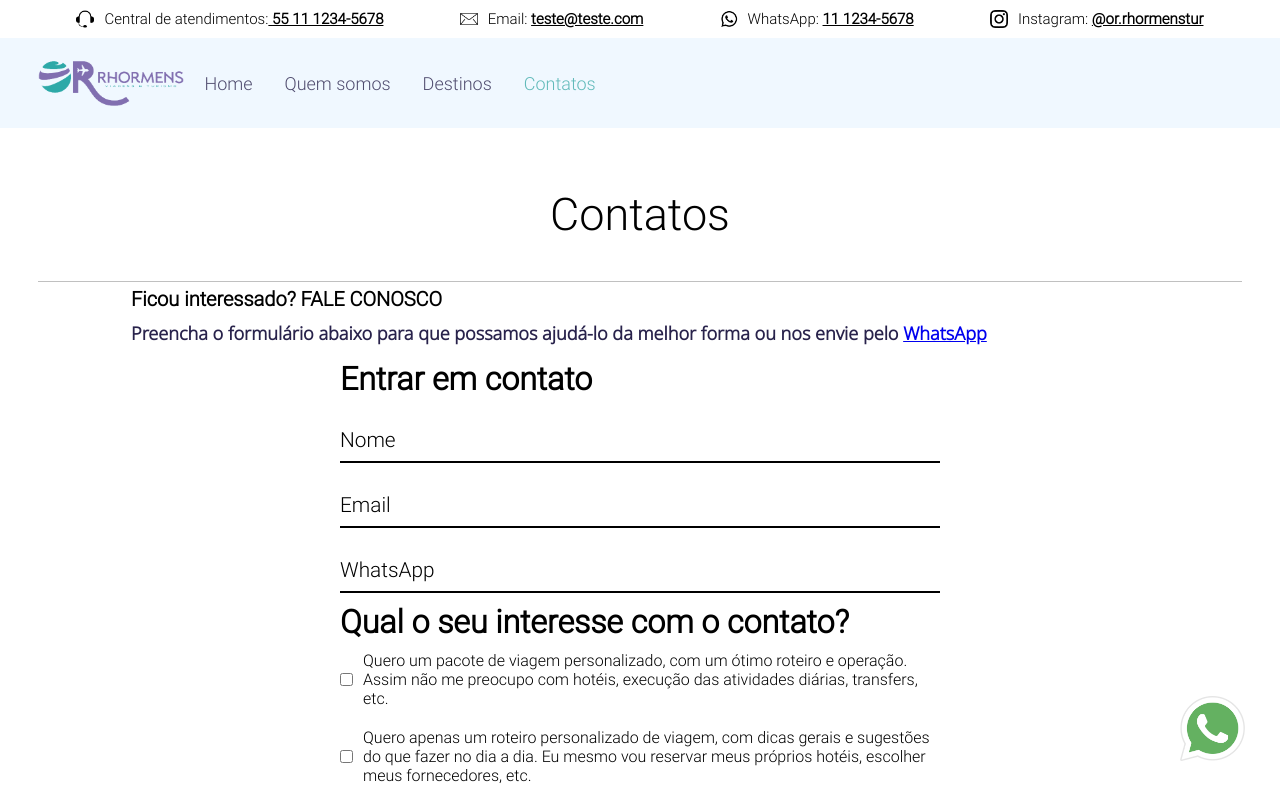
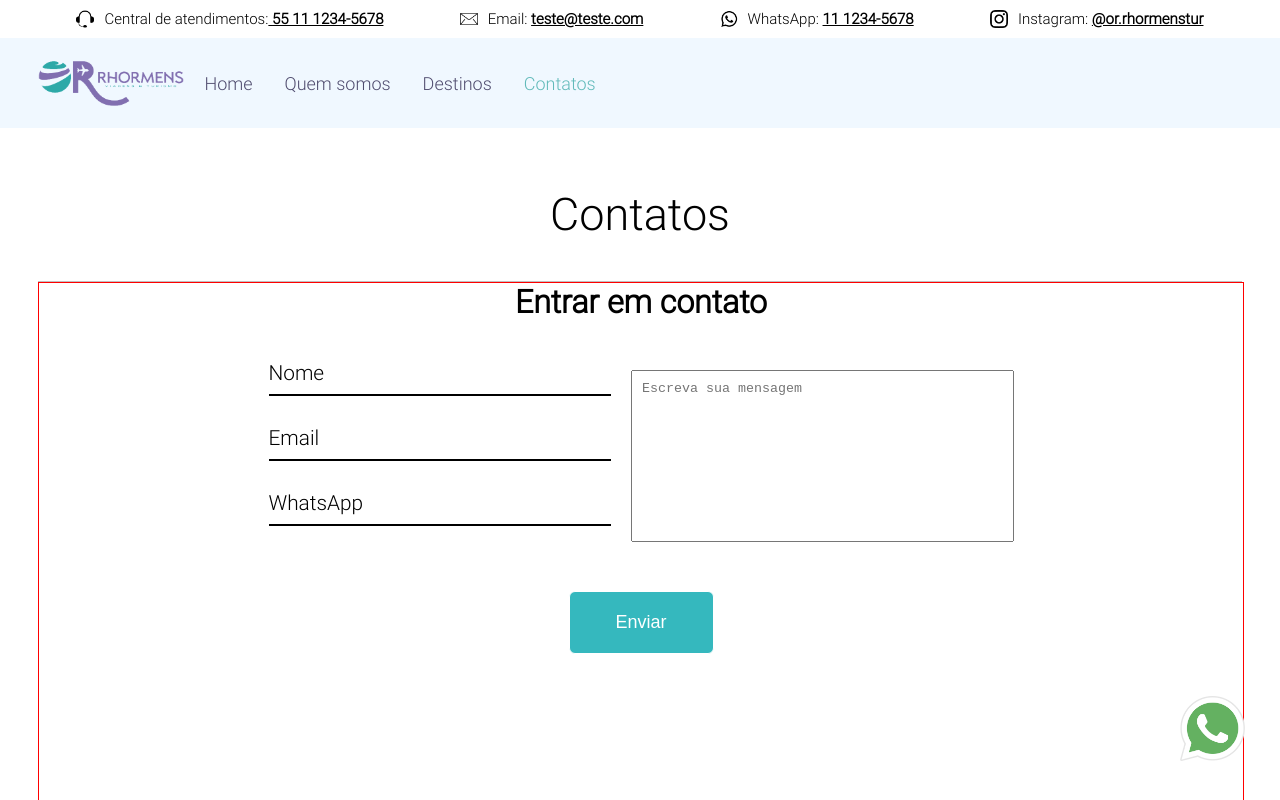
Before and after one commit to FelipeEduardoOliveira/OrTurismo, a React (Create React App) app: page /contatos in a window 1280 px wide. Shown: the top 800 px of the page. Built offline with nearby package versions, Linux system fonts and the light colour scheme.

Commit message:
ajuste form e token

```diff
--- a/src/Components/Form/index.tsx
+++ b/src/Components/Form/index.tsx
@@ -1,18 +1,20 @@
 import React, { useState } from "react";
+import Button from "../Button";
 import Input from "../Input";
-import CheckboxInput from "./checkboxInput";
-import { interesseEmContato, tipoDeViajante } from "./question";
-
+import { ContainerForm, ContainerFormData, ContainerForm_01, ContainerForm_02 } from "./style";
 
 const Form = () => {
   const [name, setName] = useState<string>("");
   const [email, setEmail] = useState<string>("");
   const [whatsApp, setWhatApp] = useState<string>("");
+  const [messageText, setMessageText] = useState<string>("");
 
   return (
-    <form style={{ width: "100%", maxWidth: "600px" }}>
-      <div>
-        <h1>Entrar em contato</h1>
+    <ContainerForm >
+      <h1>Entrar em contato</h1>
+
+      <ContainerFormData>
+      <ContainerForm_02>
         <Input
           onChange={(e: any) => setName(e)}
           name={"Nome"}
@@ -31,13 +33,20 @@ const Form = () => {
           value={whatsApp}
           placeholder={"WhatsApp"}
         />
-      </div>
+      </ContainerForm_02>
+      <ContainerForm_01>
+        <textarea id="message" name="message" placeholder="Escreva sua mensagem" rows={10} cols={50} spellCheck={true} value={messageText} onChange={(e:any)=>setMessageText(e.target.value)}>
+        </textarea>
+      </ContainerForm_01>
+      </ContainerFormData>
 
-<CheckboxInput listData={interesseEmContato} Title={'Qual o seu interesse com o contato?'} />
-{/* <CheckboxInput listData={tipoDeViajante} Title={'Qual o seu interesse com o contato?'} /> */}
+      <Button title="Enviar" onClick={()=>console.log()} key={'Send-button'}/>
 
 
-    </form>
+
+      {/* <CheckboxInput listData={interesseEmContato} Title={'Qual o seu interesse com o contato?'} /> */}
+      {/* <CheckboxInput listData={tipoDeViajante} Title={'Qual o seu interesse com o contato?'} /> */}
+    </ContainerForm>
   );
 };
 
--- a/src/Components/Form/style.ts
+++ b/src/Components/Form/style.ts
@@ -17,3 +17,34 @@ export const InputCheckbox = styled.input`
 export const IconDescription = styled.img`
   width: 20px;
 `;
+
+export const ContainerForm = styled.div`
+display: flex;
+flex-direction: column;
+justify-content: space-between;
+align-items: center;
+`
+export const ContainerFormData = styled.div`
+display: flex;
+justify-content: space-between;
+align-items: center;
+`
+export const ContainerForm_01 = styled.div`
+width: 50%;
+margin: 10px;
+display: flex;
+justify-content: center;
+align-items: center;
+min-height: 250px;
+
+textarea{
+  resize: none;
+  /* border: 1px solid red; */
+  padding: 10px;
+}
+`
+export const ContainerForm_02 = styled.form`
+width: 50%;
+margin: 10px;
+min-height: 250px;
+`
--- a/src/Pages/Contacts/index.tsx
+++ b/src/Pages/Contacts/index.tsx
@@ -3,10 +3,7 @@ import Container_Section from "../../Components/Containers/Section";
 import Form from "../../Components/Form";
 import TitleDivisor from "../../Components/TitleDivisor";
 import {
-  AddressInfoContainer,
-  ContainerAddress,
-  ContainerContats,
-  MapAddress,
+  ContainerContats, FormContainer,
 } from "./style";
 
 const Contacts = () => {
@@ -19,47 +16,22 @@ const Contacts = () => {
     <ContainerContats>
       <TitleDivisor title="Contatos" />
 
-      <Container_Section
+      <FormContainer>
+      <Form/>
+      </FormContainer>
+
+      {/* <Container_Section
         title="Ficou interessado? FALE CONOSCO"
         subtitle={`Preencha o formulário abaixo para que possamos ajudá-lo da melhor forma ou nos envie pelo <a href=https://wa.me/${whatsAppNumber}?text=${whatsAppText} target='_blank'>WhatsApp</a>`}
         invert={false}
-      />
+      /> */}
 
-      <div style={{display:'flex', justifyContent:'space-around', alignItems: 'center'}}>
+      {/* <div style={{display:'flex', justifyContent:'space-around', alignItems: 'center'}}>
 
-        <Form/>
-      </div>
 
-      {/* <ContainerAddress>
-        <MapAddress>
-          <iframe
-            src="https://www.google.com/maps/embed?pb=!1m18!1m12!1m3!1d3660.0677053507166!2d-46.869800785386474!3d-23.45802216366848!2m3!1f0!2f0!3f0!3m2!1i1024!2i768!4f13.1!3m3!1m2!1s0x94cf031f1eb8e94f%3A0xe799568f138da780!2sAlameda%20Serra%20do%20Cip%C3%B3%2C%2081%20-%20Colinas%20da%20Anhanguera%2C%20Santana%20de%20Parna%C3%ADba%20-%20SP%2C%2006544-410!5e0!3m2!1spt-BR!2sbr!4v1667951013528!5m2!1spt-BR!2sbr"
-            width="100%"
-            height="100%"
-            style={{ border: 0 }}
-            allowFullScreen={true}
-            loading="lazy"
-            referrerPolicy="no-referrer-when-downgrade"
-          ></iframe>
-        </MapAddress>
+      </div> */}
 
-        <AddressInfoContainer>
-          <h1>Informações do endereço</h1>
-          <address>
-            Email:{" "}
-            <a href="mailto:leandrogounos@gmail.com ">
-              leandrogounos@gmail.com{" "}
-            </a>
-            .<br />
-            <br />
-            Telefone:<a href="tel:11 4153-6472">11 4153-6472</a>
-            <br />
-            Celular: <a href="tel:11 99516-7949">11 99516-7949</a>
-            <br />
-            Alameda serra do cipó, 81 - Tamboré - Santana de Parnaíba
-          </address>
-        </AddressInfoContainer>
-      </ContainerAddress> */}
+
     </ContainerContats>
   );
 };
--- a/src/Pages/Contacts/style.ts
+++ b/src/Pages/Contacts/style.ts
@@ -16,23 +16,8 @@ justify-content: space-between;
   }
 
 `
-export const MapAddress = styled.div`
-display: flex;
-justify-content: center;
-align-items: center;
-width: 57%;
-@media (max-width: 877px) {
-    width: 100%;
-    height: 100%;
-  }
+export const FormContainer = styled.div`
+width: 100%;
+height: 100vh;
+border: 1px solid red;
 `
-export const AddressInfoContainer = styled.div`
-display: flex;
-flex-direction: column;
-justify-content: center;
-width: 40%;
-@media (max-width: 877px) {
-    width: 100%;
-    margin: 20px 0;
-  }
-`
```
Also changed, not shown: 1 other file (tests, documents, lock files or other folders).
